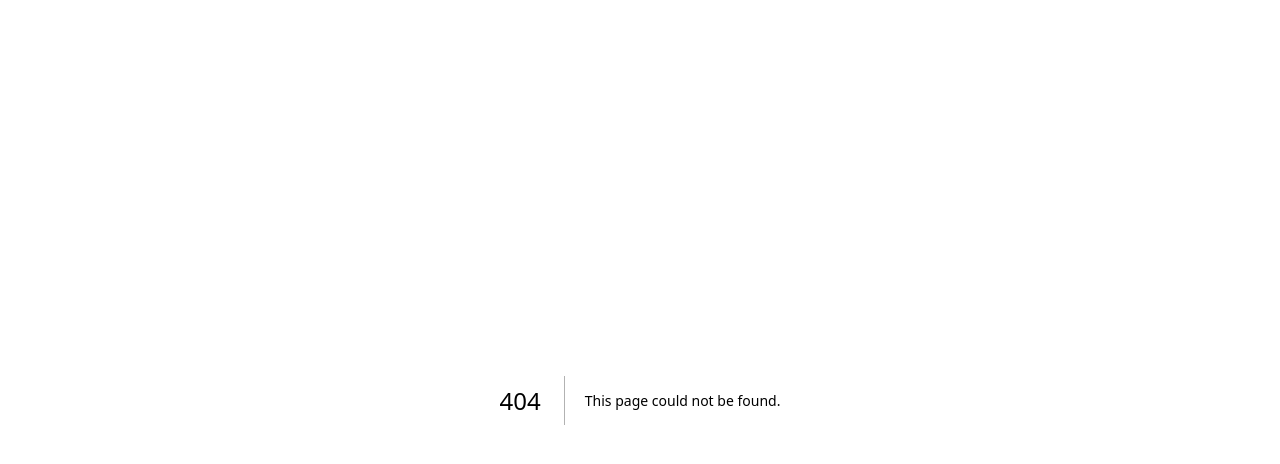
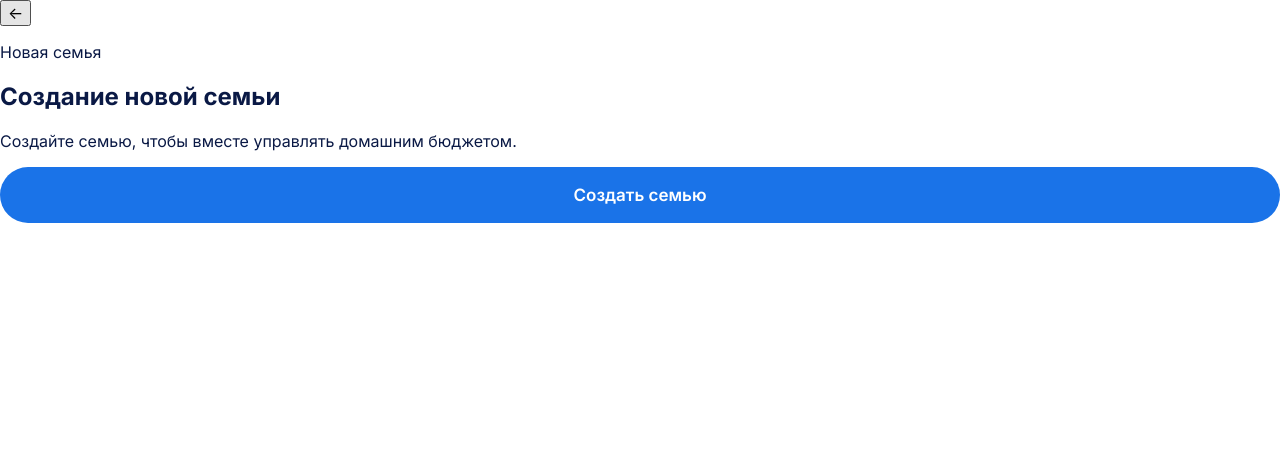
Before and after one commit to samusevvadim24-sys/fintrack, a Next.js app: page /family/new in a window 1280 px wide. Before the commit this address had no page. Shown: the top 464 px of the page. Built offline with nearby package versions, Linux system fonts and the light colour scheme.

Commit message:
Add new family creation screen

```diff
--- /dev/null
+++ b/app/family/new/page.tsx
@@ -0,0 +1,38 @@
+"use client";
+
+import { useRouter } from "next/navigation";
+
+export default function NewFamilyPage() {
+  const router = useRouter();
+
+  return (
+    <main className="family-page">
+      <section className="family-card" aria-labelledby="family-title">
+        <button
+          className="back-button"
+          type="button"
+          aria-label="Назад"
+          onClick={() => router.back()}
+        >
+          ←
+        </button>
+
+        <div className="family-content">
+          <div>
+            <p className="eyebrow">Новая семья</p>
+            <h1 id="family-title">Создание новой семьи</h1>
+            <p className="family-description">
+              Создайте семью, чтобы вместе управлять домашним бюджетом.
+            </p>
+          </div>
+
+          <div className="family-actions">
+            <button className="primary-button" type="button">
+              Создать семью
+            </button>
+          </div>
+        </div>
+      </section>
+    </main>
+  );
+}
```
